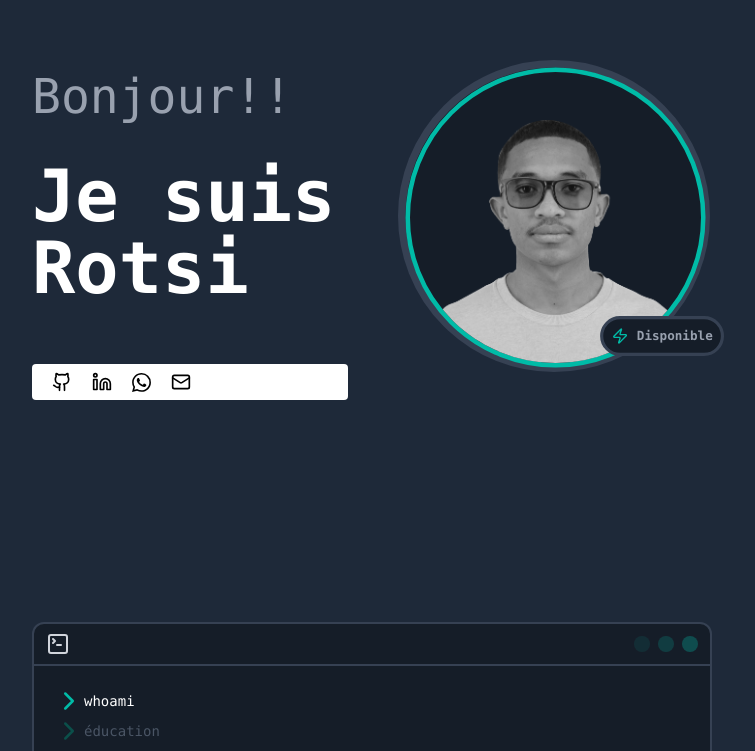
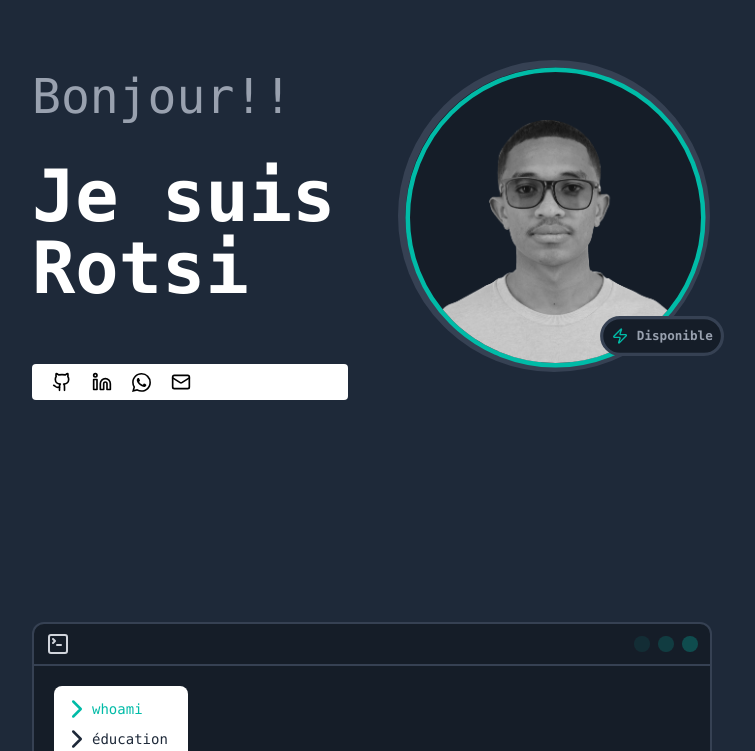
Before and after one commit to NOOBIERAM/routs_portfolio, a React (Vite) app: page / in a window 1280 px wide. Shown: the part 178-929 px from the top of the page, without its empty margins (268-1023 px from the left). Built offline with nearby package versions, Linux system fonts and the light colour scheme; no server answers.

Commit message:
fix link

```diff
--- a/src/components/About.tsx
+++ b/src/components/About.tsx
@@ -22,18 +22,18 @@ const About: React.FC = () => {
                     </div>
                 </div>
                 <div className="relative p-5 text-sm flex flex-col items-start">
-                    <ul>
-                        <li className="flex items-center cursor-pointer" onClick={() => setView("whoami")}>
-                            <ChevronRight className={view == "whoami" ? "text-teal-500" : "text-teal-900"} size={30} />
-                            <span className={`${view != "whoami" && "text-gray-600"}`}>whoami</span>
+                    <ul className="bg-white rounded-lg p-2 pe-3">
+                        <li className={`flex items-center cursor-pointer ${view == "whoami" ? "text-teal-500" : "text-gray-800 "}`} onClick={() => setView("whoami")}>
+                            <ChevronRight size={30} />
+                            <span>whoami</span>
                         </li>
-                        <li className="flex items-center cursor-pointer" onClick={() => setView("education")}>
-                            <ChevronRight className={view == "education" ? "text-teal-500" : "text-teal-900"} size={30} />
-                            <span className={`${view != "education" && "text-gray-600"}`}>éducation</span>
+                        <li className={`flex items-center cursor-pointer ${view == "education" ? "text-teal-500" : "text-gray-800"}`} onClick={() => setView("education")}>
+                            <ChevronRight size={30} />
+                            <span>éducation</span>
                         </li>
-                        <li className="flex items-center cursor-pointer" onClick={() => setView("experience")}>
-                            <ChevronRight className={view == "experience" ? "text-teal-500" : "text-teal-900"} size={30} />
-                            <span className={`${view != "experience" && "text-gray-600"}`}>expérience</span>
+                        <li className={`flex items-center cursor-pointer ${view == "experience" ? "text-teal-500" : "text-gray-800"}`} onClick={() => setView("experience")}>
+                            <ChevronRight size={30} />
+                            <span>expérience</span>
                         </li>
                     </ul>
                     {view === "whoami" && <Whoami />}
--- a/src/components/Hero.tsx
+++ b/src/components/Hero.tsx
@@ -26,7 +26,7 @@ const Hero: React.FC = () => {
                             </li>
                             <li >
                                 <a
-                                    href="www.linkedin.com/in/noobieram"
+                                    href="https://www.linkedin.com/in/noobieram"
                                     target="_blank" rel="noopener noreferrer"
                                     className="flex items-centert hover:text-teal-500">
                                     <Linkedin size={20} />
```
